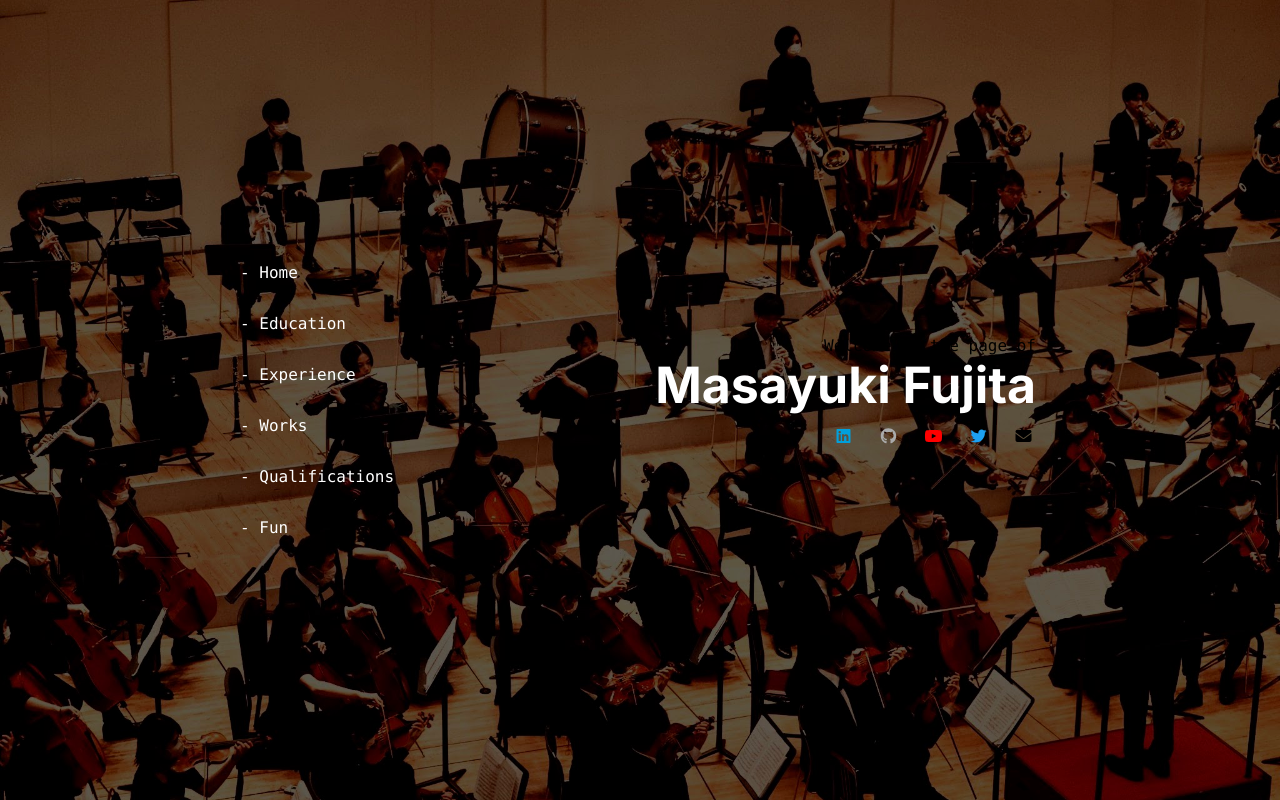
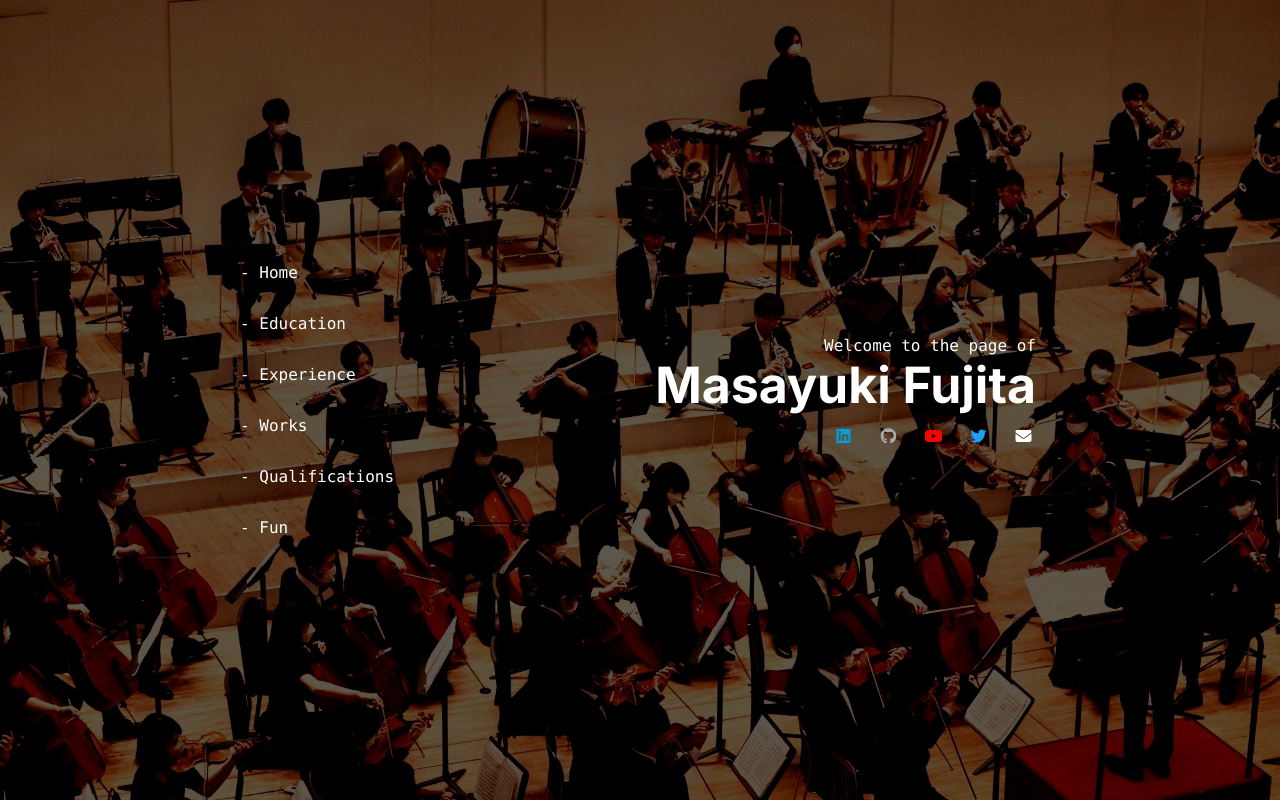
Before and after one commit to massanf/massanf.github.io, a Next.js app: page / in a window 1280 px wide. Built offline with nearby package versions, Linux system fonts and the light colour scheme.

Commit message:
fix: titlepage font color

```diff
--- a/package.json
+++ b/package.json
@@ -28,7 +28,6 @@
     "webfontloader": "^1.6.28"
   },
   "devDependencies": {
-    "gh-pages": "^5.0.0",
     "serve": "^14.2.0"
   }
 }
--- a/styles/Home.module.css
+++ b/styles/Home.module.css
@@ -208,6 +208,7 @@
 }
 
 .navbarButton {
+    position: relative;
     width: 60px;
     top: calc(50% - 30px);
     padding-right: 15px;
--- a/styles/Title.module.css
+++ b/styles/Title.module.css
@@ -180,6 +180,7 @@
 }
 
 .name {
+    color: #fff;
     display: flex;
     justify-content: right;
     align-items: center;
```
Also changed, not shown: 1 other file (tests, documents, lock files or other folders).
